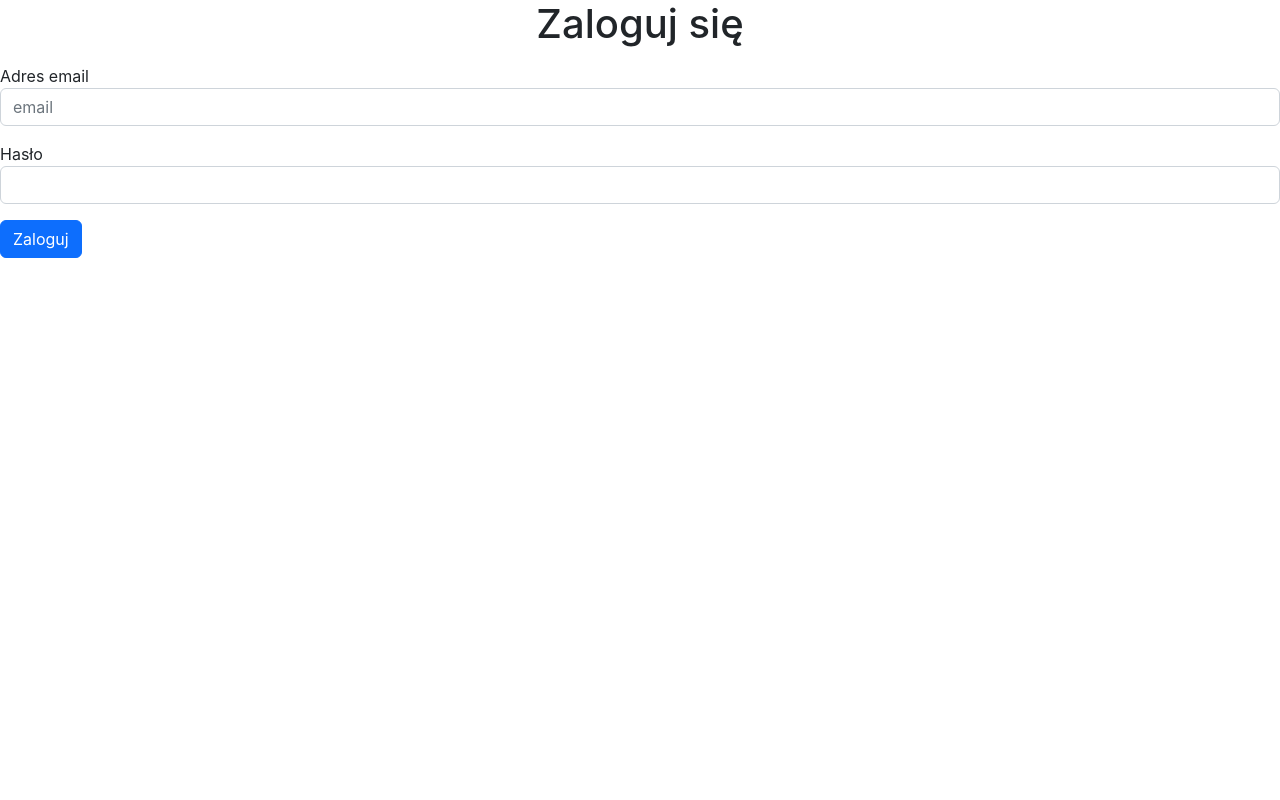
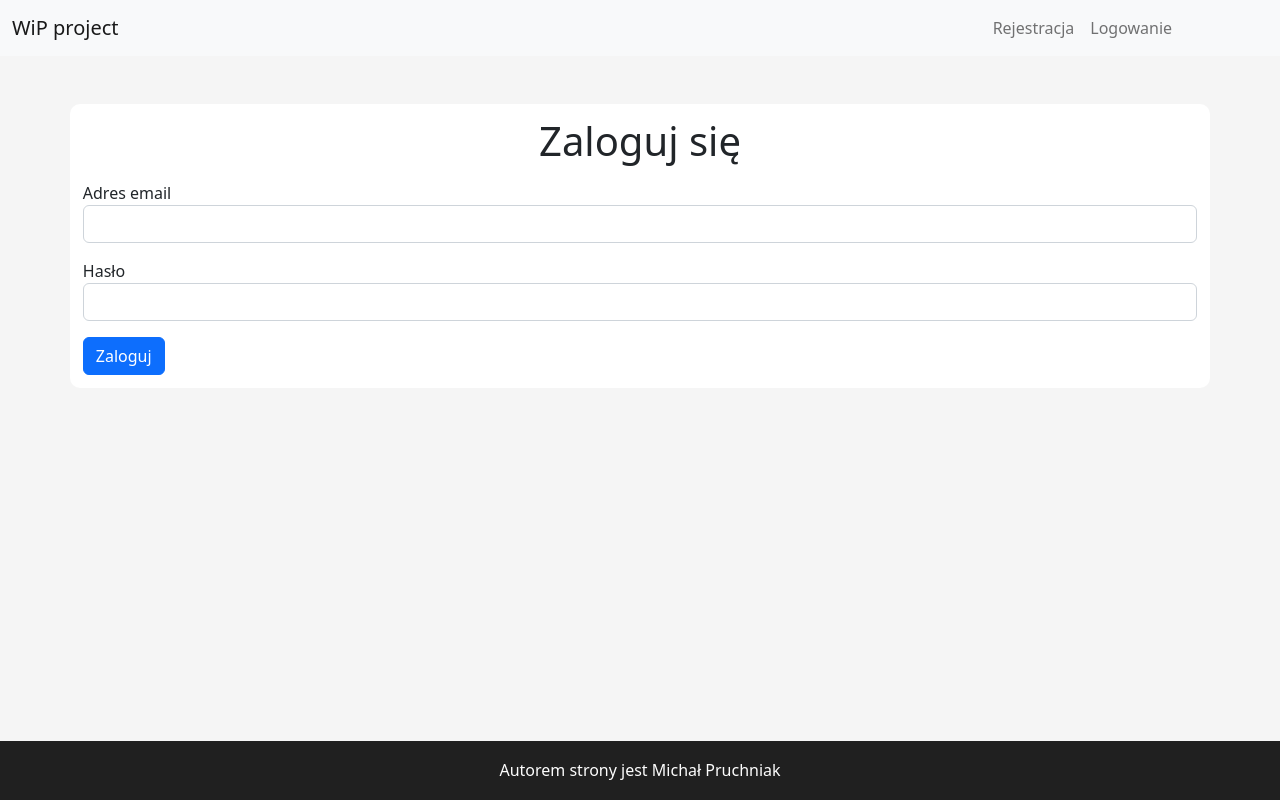
Before and after one commit to michalpruchniak/wip, a React (Create React App) app in the folder frontend/: page /login in a window 1280 px wide. Built offline with nearby package versions, Linux system fonts and the light colour scheme.

Commit message:
Make layout

```diff
--- a/frontend/public/index.html
+++ b/frontend/public/index.html
@@ -16,7 +16,16 @@
       integrity="sha384-rbsA2VBKQhggwzxH7pPCaAqO46MgnOM80zW1RWuH61DGLwZJEdK2Kadq2F9CUG65"
       crossorigin="anonymous"
     />
-
+    <script
+      src="https://code.jquery.com/jquery-3.7.0.min.js"
+      integrity="sha256-2Pmvv0kuTBOenSvLm6bvfBSSHrUJ+3A7x6P5Ebd07/g="
+      crossorigin="anonymous"
+    ></script>
+    <script
+      src="https://cdn.jsdelivr.net/npm/bootstrap@5.2.3/dist/js/bootstrap.min.js"
+      integrity="sha384-cuYeSxntonz0PPNlHhBs68uyIAVpIIOZZ5JqeqvYYIcEL727kskC66kF92t6Xl2V"
+      crossorigin="anonymous"
+    ></script>
     <!--
       manifest.json provides metadata used when your web app is installed on a
       user's mobile device or desktop. See https://developers.google.com/web/fundamentals/web-app-manifest/
@@ -46,10 +55,5 @@
       To begin the development, run `npm start` or `yarn start`.
       To create a production bundle, use `npm run build` or `yarn build`.
     -->
-    <script
-      src="https://cdn.jsdelivr.net/npm/bootstrap@5.2.3/dist/js/bootstrap.min.js"
-      integrity="sha384-cuYeSxntonz0PPNlHhBs68uyIAVpIIOZZ5JqeqvYYIcEL727kskC66kF92t6Xl2V"
-      crossorigin="anonymous"
-    ></script>
   </body>
 </html>
--- /dev/null
+++ b/frontend/src/Layout/Layout.jsx
@@ -0,0 +1,17 @@
+import Footer from "./_partials/_footer";
+import Nav from "./_partials/_nav";
+import Main from "./_partials/_main";
+
+const Layout = ({ children }) => {
+  return (
+    <>
+      <div className="main-container">
+        <Nav />
+        <Main>{children}</Main>
+        <Footer />
+      </div>
+    </>
+  );
+};
+
+export default Layout;
--- /dev/null
+++ b/frontend/src/Layout/_partials/_footer.jsx
@@ -0,0 +1,9 @@
+const Footer = () => {
+  return (
+    <footer className="main-footer">
+      Autorem strony jest Michał Pruchniak
+    </footer>
+  );
+};
+
+export default Footer;
--- /dev/null
+++ b/frontend/src/Layout/_partials/_main.jsx
@@ -0,0 +1,9 @@
+const Main = ({ children }) => {
+  return (
+    <div className="middle-space">
+      <article className="main-content container mt-5">{children}</article>
+    </div>
+  );
+};
+
+export default Main;
--- /dev/null
+++ b/frontend/src/Layout/_partials/_nav.jsx
@@ -0,0 +1,37 @@
+import { Link } from "react-router-dom";
+const Nav = () => {
+  return (
+    <nav className="navbar navbar-expand-lg bg-light">
+      <div className="container-fluid">
+        <span className="navbar-brand">WiP project</span>
+        <button
+          className="navbar-toggler"
+          type="button"
+          data-bs-toggle="collapse"
+          data-bs-target="#navbarText"
+          aria-controls="navbarText"
+          aria-expanded="false"
+          aria-label="Toggle navigation"
+        >
+          <span className="navbar-toggler-icon"></span>
+        </button>
+        <div className="collapse navbar-collapse" id="navbarText">
+          <ul className="navbar-nav me-auto offset-9">
+            <li className="nav-item">
+              <Link to="/" className="nav-link">
+                Rejestracja
+              </Link>
+            </li>
+            <li className="nav-item">
+              <Link to="/login" className="nav-link">
+                Logowanie
+              </Link>
+            </li>
+          </ul>
+        </div>
+      </div>
+    </nav>
+  );
+};
+
+export default Nav;
--- a/frontend/src/Pages/Login.jsx
+++ b/frontend/src/Pages/Login.jsx
@@ -2,6 +2,7 @@ import { Helmet } from "react-helmet";
 import { useForm } from "react-hook-form";
 import axios from "axios";
 import { useState } from "react";
+import Layout from "../Layout/Layout";
 
 const Login = () => {
   const {
@@ -36,6 +37,7 @@ const Login = () => {
       <Helmet>
         <title>Zaloguj się na swoje konto</title>
       </Helmet>
+      <Layout>
         <h1 className="text-center">Zaloguj się</h1>
         <form onSubmit={handleSubmit(onSubmit)}>
           <div className="mt-3">
@@ -58,11 +60,12 @@ const Login = () => {
               type="string"
               className="form-control"
               name="email"
-            placeholder="email"
               {...register("email", { required: true, pattern: /^\S+@\S+$/i })}
             />
             {errors.email?.type === "required" && (
-            <div className="alert alert-danger">Adres email jest wymagany.</div>
+              <div className="alert alert-danger">
+                Adres email jest wymagany.
+              </div>
             )}
             {errors.email?.type === "pattern" && (
               <div className="alert alert-danger">
@@ -100,11 +103,12 @@ const Login = () => {
           </div>
 
           <div className="mt-3">
-          <button className="btn btn-primary" role="submit">
+            <button className="btn btn-primary" type="submit">
               Zaloguj
             </button>
           </div>
         </form>
+      </Layout>
     </>
   );
 };
--- a/frontend/src/index.css
+++ /dev/null
@@ -1,13 +0,0 @@
-body {
-  margin: 0;
-  font-family: -apple-system, BlinkMacSystemFont, 'Segoe UI', 'Roboto', 'Oxygen',
-    'Ubuntu', 'Cantarell', 'Fira Sans', 'Droid Sans', 'Helvetica Neue',
-    sans-serif;
-  -webkit-font-smoothing: antialiased;
-  -moz-osx-font-smoothing: grayscale;
-}
-
-code {
-  font-family: source-code-pro, Menlo, Monaco, Consolas, 'Courier New',
-    monospace;
-}
--- a/frontend/src/index.js
+++ b/frontend/src/index.js
@@ -1,6 +1,6 @@
 import React from "react";
 import ReactDOM from "react-dom/client";
-import "./index.css";
+import "./style/style.css";
 import App from "./App";
 import reportWebVitals from "./reportWebVitals";
 import { BrowserRouter, Routes, Route } from "react-router-dom";
--- /dev/null
+++ b/frontend/src/style/style.css
@@ -0,0 +1,34 @@
+body {
+  background-color: #f5f5f5;
+  font-size: 16px;
+}
+h1 {
+  font-size: 2.5rem;
+}
+h2 {
+  font-size: 2rem;
+}
+h3 {
+  font-size: 1.5rem;
+}
+.main-container {
+  display: flex;
+  flex-direction: column;
+  min-height: 100vh;
+}
+.middle-space {
+  flex: 1;
+  padding-bottom: 2rem;
+}
+.main-content {
+  background-color: #fff;
+  padding: 0.8rem;
+  border-radius: 10px;
+}
+.main-footer {
+  background-color: #202020;
+  text-align: center;
+  color: #fdfdfd;
+  margin-top: auto;
+  padding: 1.1rem 0;
+}
```
Also changed, not shown: 1 other file (tests, documents, lock files or other folders). Lines whose indentation alone changed are shown as unchanged.
